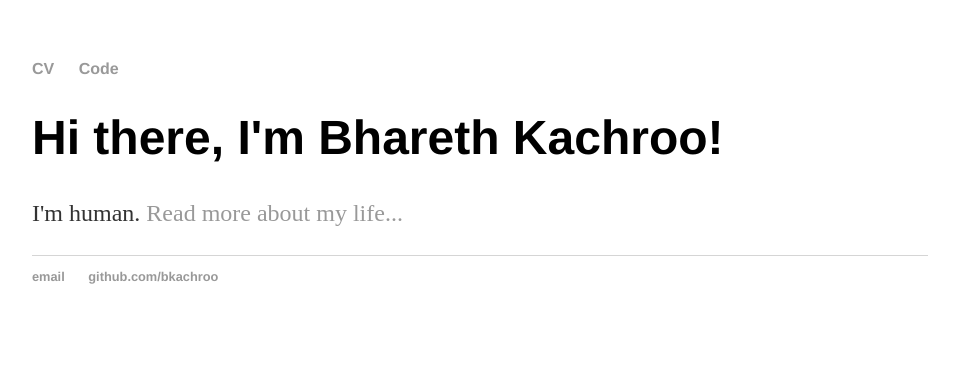
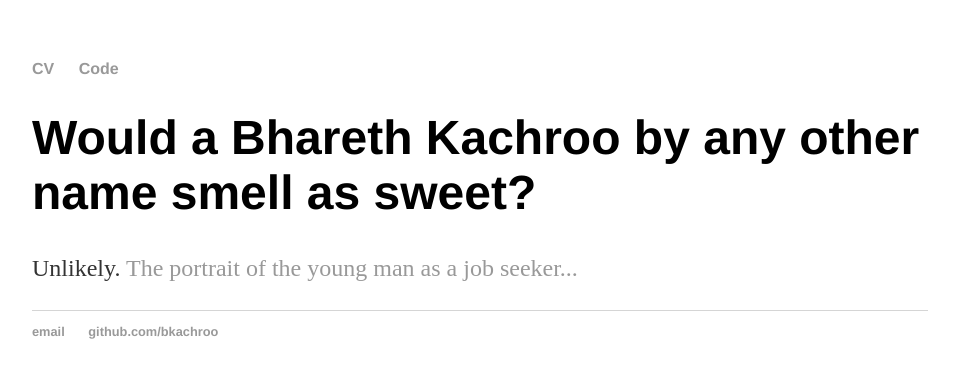
Before and after one commit to bkachroo/bkachroo.github.io, a Jekyll site: the page built from index.html, in a window 1280 px wide. Shown: the top 378 px of the page, without its empty margins (160-1119 px from the left). Built offline with Jekyll 4.4.1, drawn with Linux system fonts in a browser that asks for light colours.

Commit message:
Update index.html
personalize it

```diff
--- a/index.html
+++ b/index.html
@@ -3,6 +3,6 @@ layout: default
 title: Bhareth Kachroo, Watercooler Demon
 ---
 <div class="blurb">
-	<h1>Hi there, I'm Bhareth Kachroo!</h1>
-	<p>I'm human. <a href="/cv">Read more about my life...</a></p>
+	<h1>Would a Bhareth Kachroo by any other name smell as sweet?</h1>
+	<p>Unlikely. <a href="/cv">The portrait of the young man as a job seeker...</a></p>
 </div><!-- /.blurb -->
```
